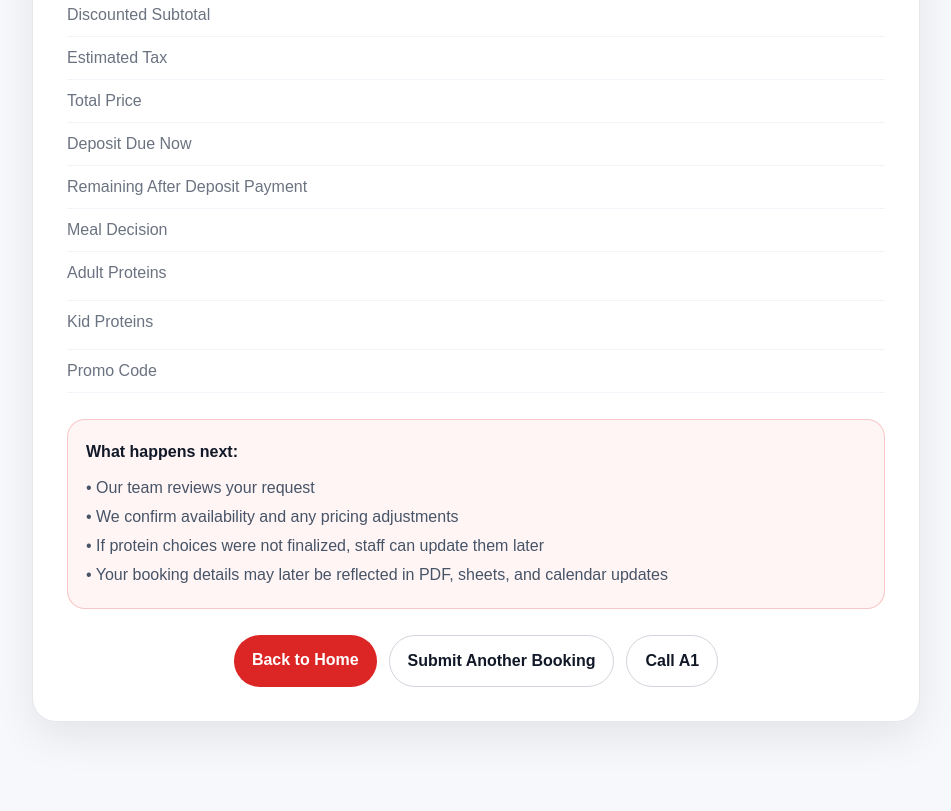
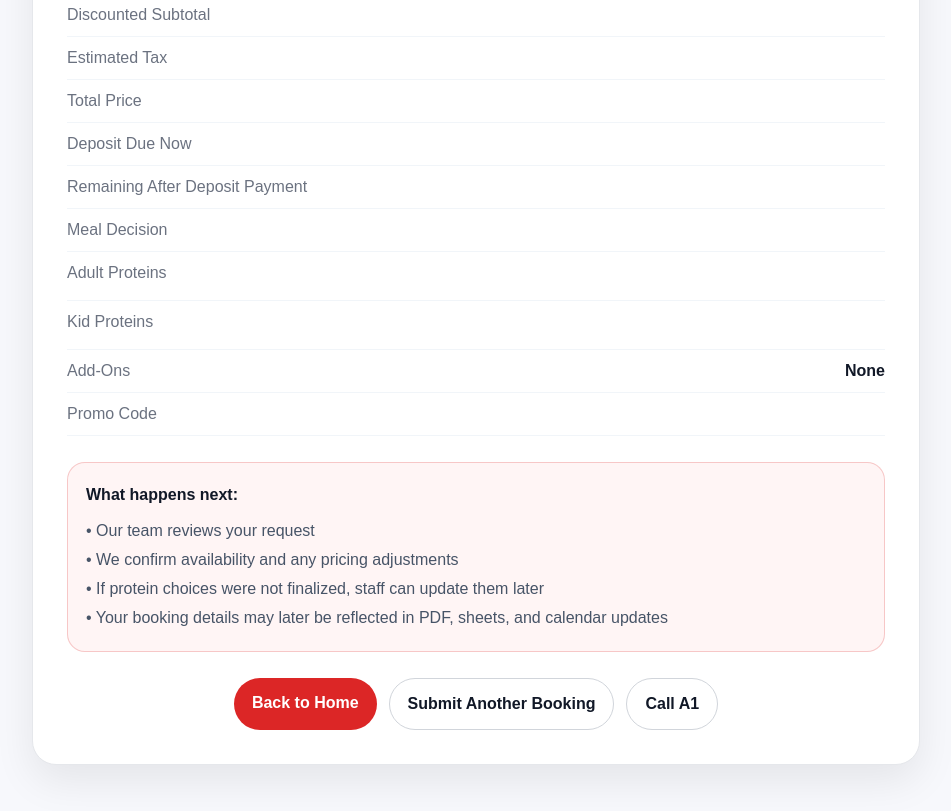
Before and after one commit to shuilin9108/a1hibachiparty-site, a plain HTML site: page thank-you.html in a window 1280 px wide. Shown: the part 1878-2689 px from the top of the page, without its empty margins (164-1115 px from the left). Before the commit the page ends 2656 px from the top, so only its background shows below. Drawn offline with Linux system fonts and the light colour scheme.

Commit message:
fix: show add-ons on A1 thank-you page

```diff
--- a/thank-you.html
+++ b/thank-you.html
@@ -1,11 +1,13 @@
 <!DOCTYPE html>
 <html lang="en">
+
 <head>
   <meta charset="UTF-8" />
   <meta name="viewport" content="width=device-width, initial-scale=1.0" />
 
   <title>Thank You | A1 Hibachi Party</title>
-<meta name="description" content="Thank you for booking A1 Hibachi Party. View your outdoor hibachi catering booking details, deposit amount, total price, event information, and next steps." />
+  <meta name="description"
+    content="Thank you for booking A1 Hibachi Party. View your outdoor hibachi catering booking details, deposit amount, total price, event information, and next steps." />
   <link rel="canonical" href="https://www.a1hibachiparty.com/thank-you.html" />
 
   <link rel="icon" href="assets/logos/logo-favicon.png" />
@@ -144,6 +146,7 @@ function renderBooking(booking) {
       set("mealDecision", mealDecision);
       set("adultProteins", adultProteins);
       set("kidProteins", kidProteins);
+      set("addOnsDetails", pricing.addOnsDetails || "None");
 
       set("promo", shared.promoCode || "None");
     }
@@ -190,7 +193,7 @@ body {
       border-radius: 24px;
       padding: 34px;
       border: 1px solid #e5e7eb;
-  box-shadow: 0 16px 40px rgba(0,0,0,.08);
+      box-shadow: 0 16px 40px rgba(0, 0, 0, .08);
     }
 
     .thank-logo {
@@ -311,7 +314,7 @@ h1 {
       padding: 18px;
       border-radius: 18px;
       background: #fff5f5;
-  border: 1px solid rgba(220,38,38,.22);
+      border: 1px solid rgba(220, 38, 38, .22);
       color: #475467;
       line-height: 1.8;
     }
@@ -425,10 +428,7 @@ h1 {
           <strong id="remain"></strong>
         </div>
 
-      <a
-        href="https://buy.stripe.com/8x2eVd00q61PgiUg1WfjG01"
-        target="_blank"
-        rel="noopener noreferrer"
+        <a href="https://buy.stripe.com/8x2eVd00q61PgiUg1WfjG01" target="_blank" rel="noopener noreferrer"
           class="depositButton">
           Pay Deposit Now
         </a>
@@ -563,7 +563,10 @@ h1 {
           <span>Kid Proteins</span>
           <strong id="kidProteins"></strong>
         </div>
-
+        <div class="row">
+          <span>Add-Ons</span>
+          <strong id="addOnsDetails">None</strong>
+        </div>
         <div class="row">
           <span>Promo Code</span>
           <strong id="promo"></strong>
@@ -601,4 +604,5 @@ if (menuToggle && mobileMenu) {
   </script>
 
 </body>
+
 </html>
```
Lines whose indentation alone changed are shown as unchanged.
